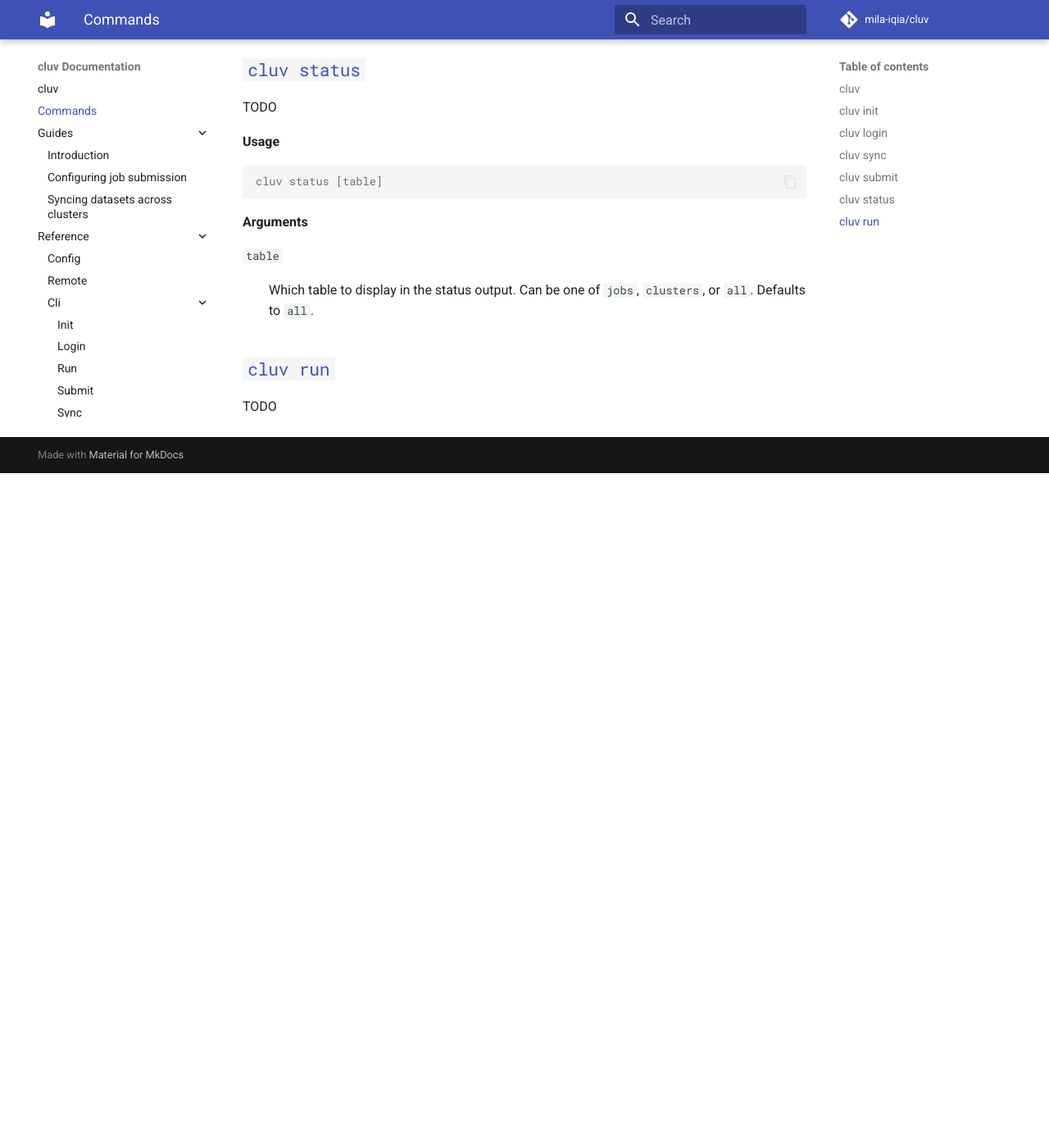
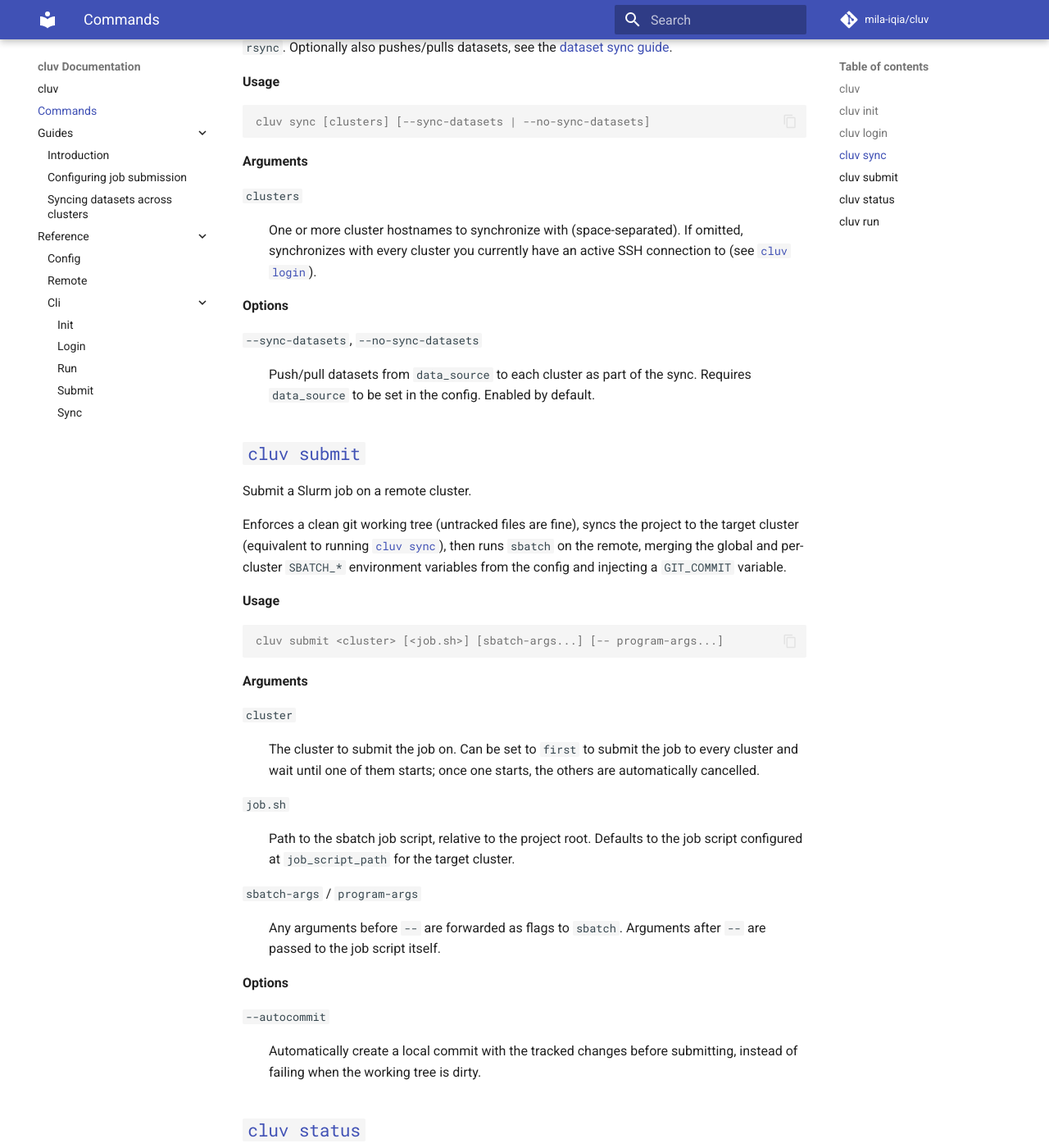
Before and after one commit to mila-iqia/cluv, an MkDocs documentation site: the page built from docs/commands.md, in a window 1280 px wide and 1400 px high, scrolled down 2622 px. Shown: the whole window at 82% size. Built offline with MkDocs 1.6.1 and Material for MkDocs 9.7.7, drawn with Linux system fonts in a browser that asks for light colours; comment, search, counter and statistics services are not loaded; before the commit the page ends 3199 px from its top, so only the background shows below that; some of the changed text lies outside the part shown.

Commit message:
Enhance command documentation with detailed descriptions and usage examples

````diff
--- a/docs/commands.md
+++ b/docs/commands.md
@@ -1,6 +1,8 @@
 # Commands
 
 ## cluv
+
+A tool to sync UV-based Python projects across HPC clusters.
 
 **Usage**
 ```console
@@ -45,17 +47,17 @@ Available for all commands.
 
 `-h`, `--help`
 
-TODO
+Show the help message for the command and exit.
 {: .indent }
 
 `-v`, `--verbose`
 
-TODO
+Increase logging verbosity. Can be repeated: `-v` shows info-level logs, `-vv` (or more) shows debug-level logs. Defaults to warning-level logs only.
 {: .indent }
 
 `-q`, `--quiet`
 
-Disable command output.
+Disable command output. Has no effect on `cluv status`.
 {: .indent }
 
 ## [`cluv init`](#cluv-init)
@@ -116,14 +118,82 @@ The clusters to connect to. If not specified, will connect to all clusters in th
 
 
 ## [`cluv sync`](#cluv-sync)
-TODO
+
+Synchronize the current project across clusters.
+
+This pushes local git commits, then on each remote cluster: clones the project (if needed),
+fetches and checks out the current commit, runs `uv sync`, and fetches back any new results
+via `rsync`. Optionally also pushes/pulls datasets, see the
+[dataset sync guide](guides/syncing-datasets.md).
+
+**Usage**
+```console
+cluv sync [clusters] [--sync-datasets | --no-sync-datasets]
+```
+
+**Arguments**
+
+`clusters`
+
+One or more cluster hostnames to synchronize with (space-separated). If omitted, synchronizes with every cluster you currently have an active SSH connection to (see [`cluv login`](#cluv-login)).
+{: .indent }
+
+**Options**
+
+`--sync-datasets`, `--no-sync-datasets`
+
+Push/pull datasets from `data_source` to each cluster as part of the sync. Requires `data_source` to be set in the config. Enabled by default.
+{: .indent }
 
 ## [`cluv submit`](#cluv-submit)
-TODO
+
+Submit a Slurm job on a remote cluster.
+
+Enforces a clean git working tree (untracked files are fine), syncs the project to the target
+cluster (equivalent to running [`cluv sync`](#cluv-sync)), then runs `sbatch` on the remote,
+merging the global and per-cluster `SBATCH_*` environment variables from the config and
+injecting a `GIT_COMMIT` variable.
+
+**Usage**
+```console
+cluv submit <cluster> [<job.sh>] [sbatch-args...] [-- program-args...]
+```
+
+**Arguments**
+
+`cluster`
+
+The cluster to submit the job on. Can be set to `first` to submit the job to every cluster and wait until one of them starts; once one starts, the others are automatically cancelled.
+{: .indent }
+
+`job.sh`
+
+Path to the sbatch job script, relative to the project root. Defaults to the job script configured at `job_script_path` for the target cluster.
+{: .indent }
+
+`sbatch-args` / `program-args`
+
+Any arguments before `--` are forwarded as flags to `sbatch`. Arguments after `--` are passed to the job script itself.
+{: .indent }
+
+**Options**
+
+`--autocommit`
+
+Automatically create a local commit with the tracked changes before submitting, instead of failing when the working tree is dirty.
+{: .indent }
 
 ## [`cluv status`](#cluv-status)
 
-TODO
+Show the status of clusters and jobs.
+
+The `clusters` table shows each cluster's live GPU availability and storage usage, along with
+counts of your running/pending/failed/completed jobs on that cluster.
+
+The `jobs` table shows one row per job submitted with `cluv submit` (from the local job cache), enriched with live Slurm
+status, wait time, and elapsed time.
+
+Requires an active connection (see [`cluv login`](#cluv-login)) to fetch live data for a cluster; otherwise it is shown as disconnected.
 
 **Usage**
 ```console
@@ -138,4 +208,25 @@ Which table to display in the status output. Can be one of `jobs`, `clusters`, o
 {: .indent }
 
 ## [`cluv run`](#cluv-run)
-TODO
+
+Run a command in the synced project on a cluster.
+
+Similar in spirit to `uv run`, but syncs the project to the target cluster first (equivalent to
+[`cluv sync`](#cluv-sync)) and then runs the command there via `uv run`.
+
+**Usage**
+```console
+cluv run <cluster> <command>
+```
+
+**Arguments**
+
+`cluster`
+
+The cluster to run the command on.
+{: .indent }
+
+`command`
+
+The command to run, along with any of its arguments.
+{: .indent }
````
